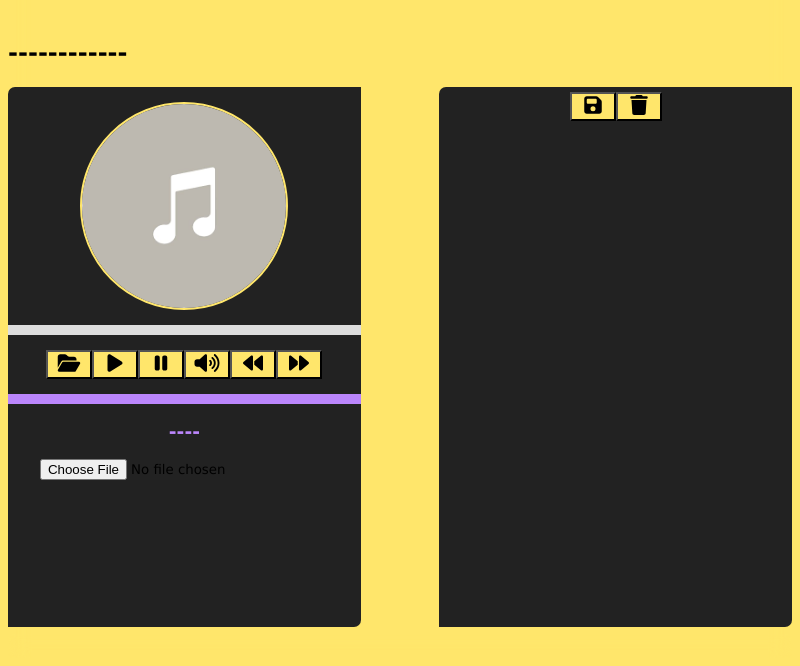
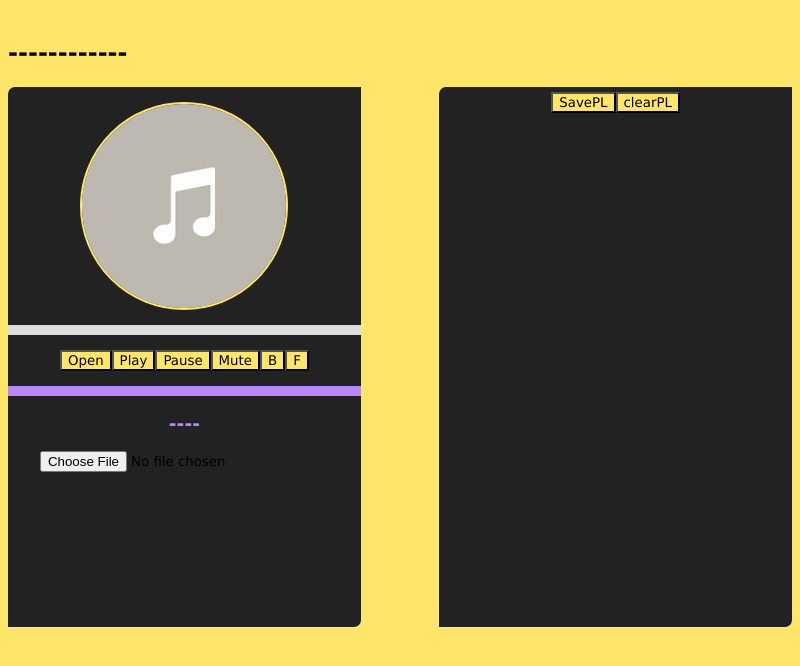
Before and after one commit to alx-askw/music-interface, an Electron app: page Frontend/index.html in a window 800 px wide. Shown: the part 70-736 px from the top of the page. Drawn offline with Linux system fonts and the light colour scheme; no server answers.

Commit message:
fixed bug in html

```diff
--- a/Frontend/index.html
+++ b/Frontend/index.html
@@ -5,7 +5,7 @@
     <meta charset="UTF-8">
     <meta name="viewport" content="width=device-width, initial-scale=1.0">
     <link rel="stylesheet" href="index.css">
-    <title>Music Interface</title>
+    <title>// Dionysos // Music Interface</title>
 </head>
 
 <body>
@@ -25,17 +25,13 @@
                 <div id="seekbarFill"></div>
             </div>
             <div id="btnGroup">
-                <button class="input" id="mp3File"><img src="public/folder-open-solid.svg" alt=""></button>
+                <button class="input" id="mp3File">Open</button>
                 <audio id="audioPlayer" autoplay src=""></audio>
-                <button id="playBtn" onclick="document.getElementById('audioPlayer').play()"><img
-                        src="public/play-solid.svg" alt=""></button>
-                <button onclick="document.getElementById('audioPlayer').pause()"><img src="public/pause-solid.svg"
-                        alt=""></button>
-                <button id="muteBtn">
-                    <img id='muteBtnIcon' src="public/volume-high-solid.svg" alt="">
-                </button>
-                <button id="backBtn"><img src="public/backward-solid.svg" alt=""></button>
-                <button id="forwardBtn"><img src="public/forward-solid.svg" alt=""></button>
+                <button onclick="document.getElementById('audioPlayer').play()">Play</button>
+                <button onclick="document.getElementById('audioPlayer').pause()">Pause</button>
+                <button id="muteBtn">Mute</button>
+                <button id="backBtn">B</button>
+                <button id="forwardBtn">F</button>
             </div>
             <div id="volumeSlider">
                 <div id="volumeSliderFill"></div>
@@ -49,10 +45,8 @@
         </div>
         <div id="playlistFuncs">
             <div id="playlistControls">
-                <button id="savePlaylist"><img src="public/floppy-disk-solid.svg" height="20px" width="20px"
-                        alt="save playlist"></button>
-                <button id="clearPlaylist"><img src="public/trash-solid.svg" height="20px" width="20px"
-                        alt="clear playlist"></button>
+                <button id="savePlaylist">SavePL</button>
+                <button id="clearPlaylist">clearPL</button>
             </div>
             <div id="playlistContainer">
                 <ul id="playlist">
--- a/Frontend/renderer.js
+++ b/Frontend/renderer.js
@@ -51,9 +51,9 @@ async function handleLoadedMetaData(event) {
 
 
   imagePath = await window.testAPI.updateImage();
-  if (imagePath) {
+  let songName = await window.testAPI.displayInfo(filePath)
+  document.getElementById('songAndArtist').textContent = `${songName.artist} - ${songName.songName}`;
 
-  }
 }
 
 async function handleTimeUpdates(event) {
@@ -87,7 +87,6 @@ async function handleSeekbarClick(event) {
   //https://stackoverflow.com/questions/3234256/find-mouse-position-relative-to-element
   //https://developer.mozilla.org/en-US/docs/Web/API/Element/getBoundingClientRect
   let seekDomRect = document.getElementById("seekbar").getBoundingClientRect();
-  // console.log(seekDomRect);
   let percent = (event.clientX - seekDomRect.left) / seekDomRect.width;
   audioPlayer.currentTime = percent * audioPlayer.duration;
 
@@ -146,10 +145,12 @@ function songChangeHandle(event) {
       if (event.target.id === 'backBtn') {
         playlistPointer === 0 ? playlistPointer = (playlist.length - 1) : playlistPointer--;
         eventHandlersMP3();
+        console.log("case back click: ", playlist, "  | pointer: ", playlistPointer)
       }
       if (event.target.id === 'forwardBtn') {
         playlistPointer === (playlist.length - 1) ? playlistPointer = 0 : playlistPointer++;
         eventHandlersMP3();
+        console.log("case forward click: ", playlist, "  | pointer: ", playlistPointer)
       }
       break;
     default:
@@ -177,8 +178,6 @@ async function eventHandlersMP3(event) {
   lyricPath = filePath.split(".")[0] + ".lrc";
   document.getElementById("audioPlayer").src = `file://${filePath}`;
 
-  let songName = await window.testAPI.displayInfo(filePath)
-  document.getElementById('songAndArtist').textContent = `${songName.artist} - ${songName.songName}`;
   //todo: set background as blurred album art
   // let bkTest = document.getElementById('albumArt').src;
   // document.body.style.background = `url('${bkTest}')`;
@@ -239,6 +238,7 @@ async function handleChanges(event) {
     case ('mp3'):
       const filePath = getPath.filePaths[0];
       playlist.push({ song: filePath, index: playlist.length })
+      console.log("case mp3: ", playlist, playlistPointer)
       break;
 
     case ('json'):
@@ -247,6 +247,7 @@ async function handleChanges(event) {
       Object.keys(loadedPlaylist).forEach(async function async(key, index) {
         playlist.push({ song: loadedPlaylist[key], index: playlist.length })
       })
+      console.log("case json: ", playlist, playlistPointer)
       break;
 
     default:
@@ -268,12 +269,14 @@ async function handleChanges(event) {
 
 }
 
-function uxPlaylistHandler() {
+async function uxPlaylistHandler() {
   const playlistULTag = document.getElementById('playlist');
   playlistULTag.innerHTML = '';
-  playlist.forEach(async function (song) {
+  for (let song of playlist) {
     const currentSongInfo = await window.testAPI.displayInfo(song.song);
-    const songFromList = document.createTextNode(`${currentSongInfo.artist} - ${currentSongInfo.songName}`);
+    console.log(`song obj for ${song.song} : ${currentSongInfo}`)
+    // const songFromList = document.createTextNode(`${currentSongInfo.artist} - ${currentSongInfo.songName}`);
+    const songFromList = document.createTextNode(`${song.song}`);
     const entry = document.createElement('li');
     const removeBtn = document.createElement('button');
     const removeBtnImg = document.createElement('img');
@@ -294,7 +297,7 @@ function uxPlaylistHandler() {
     entry.appendChild(removeBtn);
     entry.appendChild(playBtn);
     playlistULTag.appendChild(entry);
-  })
+  }
 }
 
 
--- a/Frontend/server.js
+++ b/Frontend/server.js
@@ -63,7 +63,7 @@ async function getInfoForFrontendDisplay(path) {
             resolve(returnObj);
         })
     })
-
+    // return { artist: " ", songName: "" }
 }
 
 
```
